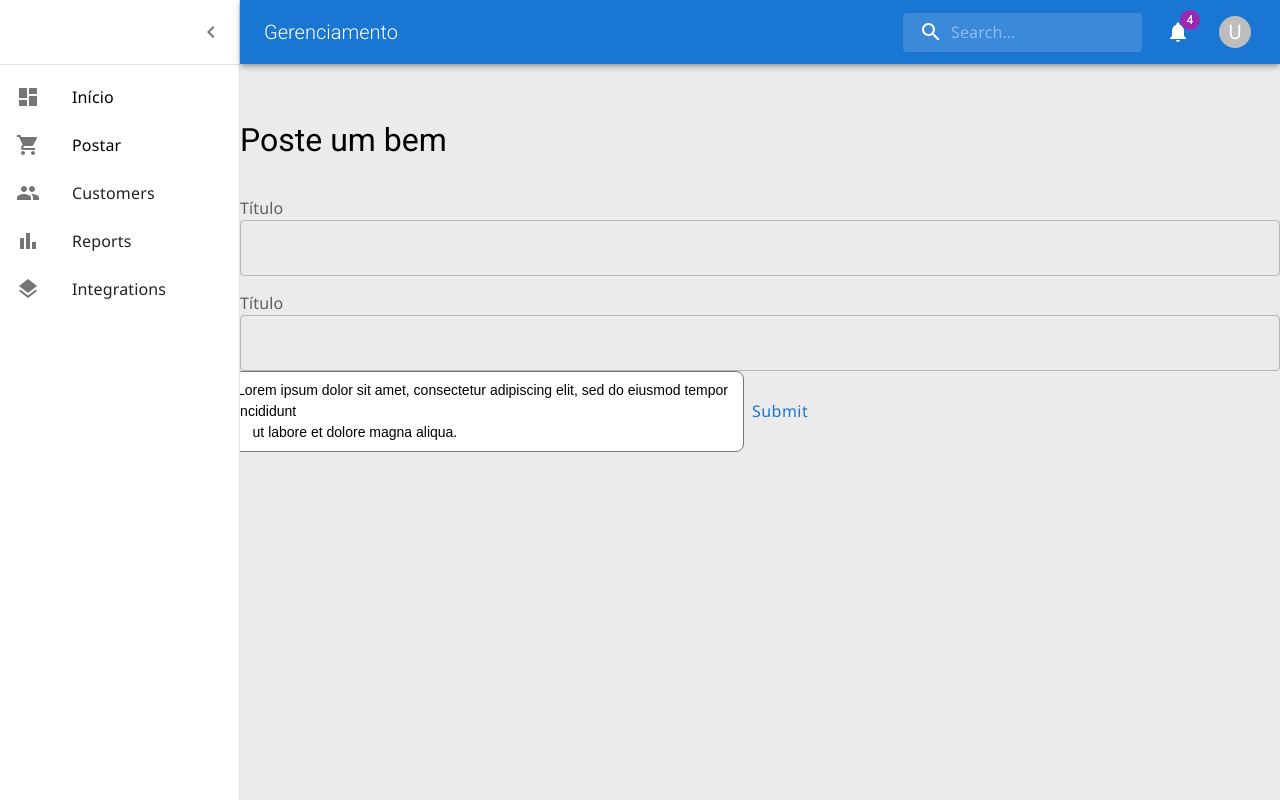
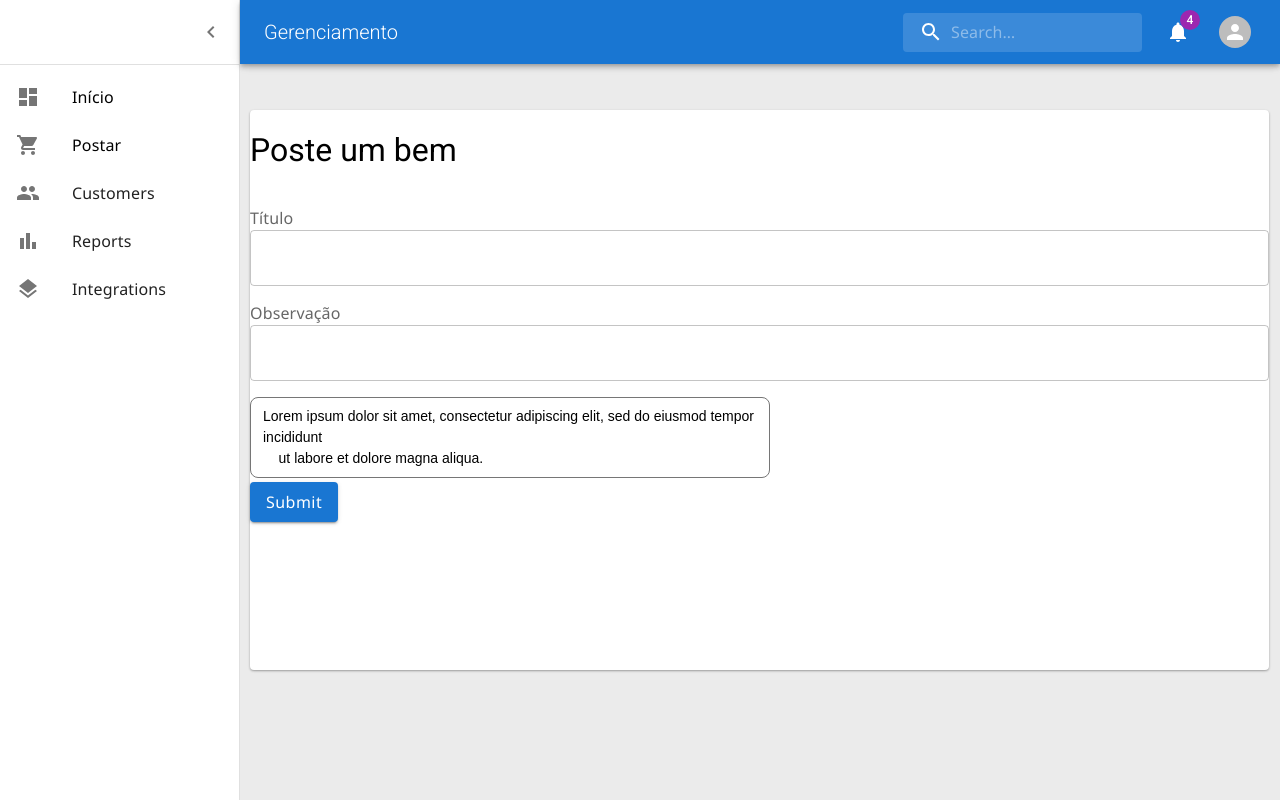
Before and after one commit to camilagsoares/gerenciamento-distribuicao, a React (Create React App) app in the folder gerenciamento/: page /postar in a window 1280 px wide. Built offline with nearby package versions, Linux system fonts and the light colour scheme.

Commit message:
change styles

```diff
--- a/gerenciamento/src/components/Header/utils.js
+++ b/gerenciamento/src/components/Header/utils.js
@@ -31,6 +31,8 @@ import { yupResolver } from '@hookform/resolvers/yup';
 import { toast } from 'react-toastify';
 import CircularProgress from '@mui/material/CircularProgress';
 import LoginIcon from '@mui/icons-material/Login';
+import SettingsIcon from '@mui/icons-material/Settings';
+import PermContactCalendarIcon from '@mui/icons-material/PermContactCalendar';
 
 const BootstrapDialog = styled(Dialog)(({ theme }) => ({
     '& .MuiDialogContent-root': {
@@ -127,7 +129,7 @@ export default function Profile() {
                         aria-haspopup="true"
                         aria-expanded={open ? 'true' : undefined}
                     >
-                        <Avatar sx={{ width: 32, height: 32 }}>U</Avatar>
+                        <Avatar sx={{ width: 32, height: 32 }} />
                     </IconButton>
                 </Tooltip>
             </Box>
@@ -168,18 +170,25 @@ export default function Profile() {
             >
                 <Link to="/login" style={{ textDecoration: 'none', color: 'black' }}>
                     <MenuItem onClick={handleClose}>
-                        <Avatar />    Minha conta
+                        <ListItemIcon>
+                            <PermContactCalendarIcon fontSize="small" />
+                        </ListItemIcon>
+                        Minha conta
                     </MenuItem>
                 </Link>
 
                 <MenuItem onClick={handleClickOpenModal}>
-                    <Avatar /> Alterar senha
+                    <ListItemIcon>
+                        <SettingsIcon fontSize="small" />
+                    </ListItemIcon>
+
+                    Alterar senha
                 </MenuItem>
                 <Divider />
                 <Link to="/login" style={{ textDecoration: 'none', color: 'black' }}>
                     <MenuItem onClick={handleClose}>
                         <ListItemIcon>
-                            <LoginIcon fontSize="small"  />
+                            <LoginIcon fontSize="small" />
                         </ListItemIcon>
                         Entrar
                     </MenuItem>
@@ -188,7 +197,7 @@ export default function Profile() {
                 <Link to="/cadastro" style={{ textDecoration: 'none', color: 'black' }}>
                     <MenuItem onClick={handleClose}>
                         <ListItemIcon>
-                        <PersonAdd fontSize="small" />
+                            <PersonAdd fontSize="small" />
                         </ListItemIcon>
                         Cadastro
                     </MenuItem>
--- a/gerenciamento/src/pages/Postar/index.js
+++ b/gerenciamento/src/pages/Postar/index.js
@@ -1,5 +1,5 @@
 import * as React from "react"
-import { ContainerTitle, AlignTitle } from './style'
+import { ContainerTitle, AlignTitle, BoxForm } from './style'
 import TextField from '@mui/material/TextField';
 import Button from '@mui/material/Button';
 import { FormControl, FormLabel } from '@mui/material';
@@ -36,7 +36,8 @@ export const Postar = () => {
     );
 
     return (
-        <div>
+        <BoxForm>
+
             <AlignTitle>
                 <ContainerTitle>Poste um bem</ContainerTitle>
             </AlignTitle>
@@ -49,26 +50,29 @@ export const Postar = () => {
                         <TextField fullWidth />
                     </Grid>
                     <Grid item xs={12} sm={12} md={12}>
-                        <FormLabel>Título</FormLabel>
+                        <FormLabel>Observação</FormLabel>
                         <TextField fullWidth />
                     </Grid>
 
-                    <Textarea
+                    <Grid item xs={12} sm={12} md={12}>
+                        <Textarea
                         style={{ resize: 'none' }}
                         maxRows={4}
                         aria-label="maximum height"
-                        placeholder="Maximum 4 rows"
+                        placeholder="Descrição"
                         defaultValue="Lorem ipsum dolor sit amet, consectetur adipiscing elit, sed do eiusmod tempor incididunt
     ut labore et dolore magna aliqua."
                     />
-                    <Button>Submit</Button>
+                    </Grid>
+
+
 
                 </Grid>
-
+                <Button variant="contained">Submit</Button>
             </Box>
 
 
 
-        </div>
+        </BoxForm>
     )
 }
--- a/gerenciamento/src/pages/Postar/style.js
+++ b/gerenciamento/src/pages/Postar/style.js
@@ -10,3 +10,12 @@ export const ContainerTitle = styled.h1`
 font-family: Roboto;
 font-weight: 400;
 `
+
+export const BoxForm = styled.div`
+width: 98%;
+height: 80%;
+background-color: white;
+border-radius: 4px;
+box-shadow: 0 1px 3px rgba(0,0,0,0.12), 0 1px 2px rgba(0,0,0,0.24);
+margin: 10px;
+`
```
